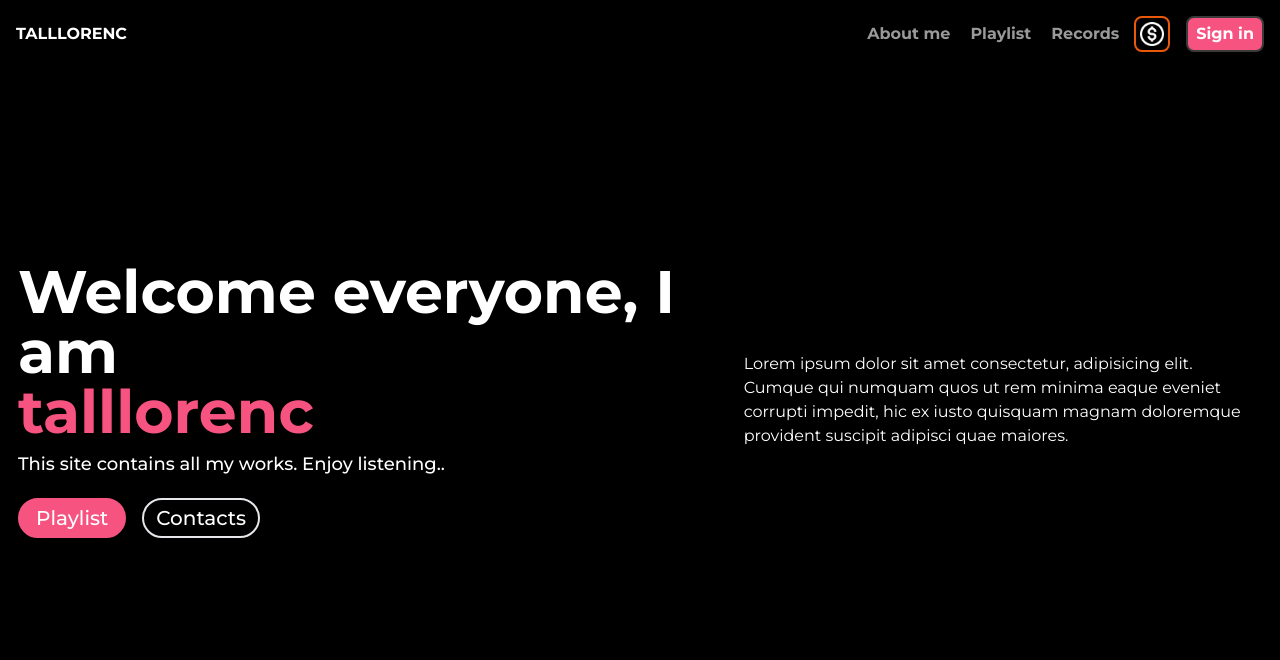
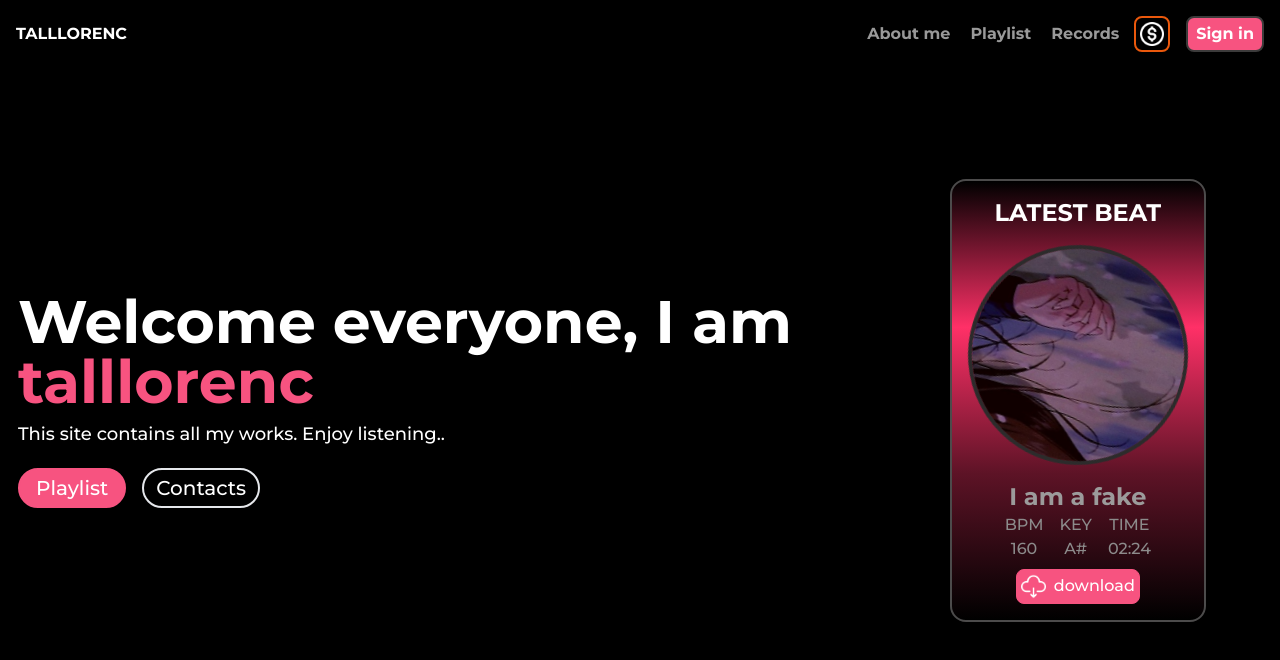
Before and after one commit to talllorenc/talllorenc.com, a Next.js app: page /header in a window 1280 px wide. Shown: the top 660 px of the page. Built offline with nearby package versions, Linux system fonts and the light colour scheme.

Commit message:
Refactor Header

```diff
--- a/src/app/globals.css
+++ b/src/app/globals.css
@@ -29,12 +29,10 @@ a {
   width: 100%;
   display: flex;
   flex-direction: column;
-  min-height: screen;
 }
 
 .container{
   max-width: 1366px;
-  margin: 0 auto;
   padding: 0 18px;
 }
 
@@ -49,6 +47,14 @@ a {
 }
 
 .gradient-header-bg {
-  background: linear-gradient(to bottom right, black,black,black, #ff3067, #ff5381);
-  height: 100vh;
+  background: linear-gradient(to bottom,black, #ff3067, #5d1326, black);
 }
+
+@keyframes rotate {
+  0% { transform: rotate(0deg); }
+  100% { transform: rotate(360deg); }
+}
+
+.rotatingImageContainer {
+  animation: rotate 10s linear infinite; /* Вы можете настроить продолжительность и тип анимации здесь */
+}
--- a/src/app/header/page.jsx
+++ b/src/app/header/page.jsx
@@ -1,9 +1,10 @@
 import Image from "next/image";
 import Link from "next/link";
+import LatestBeat from "@/components/LatestBeat";
 
 const HeaderPage = () => {
   return (
-    <div className="h-screen flex items-center container justify-between">
+    <div className="h-screen flex items-center justify-between gap-4 container mx-auto">
       <div className="flex flex-col font-bold gap-5 w-[70%]">
         <div className="flex flex-col">
           <span className="text-6xl">Welcome everyone, I am</span>
@@ -28,10 +29,8 @@ const HeaderPage = () => {
           </Link>
         </div>
       </div>
-      <div className="w-[50%]">
-        Lorem ipsum dolor sit amet consectetur, adipisicing elit. Cumque qui
-        numquam quos ut rem minima eaque eveniet corrupti impedit, hic ex iusto
-        quisquam magnam doloremque provident suscipit adipisci quae maiores.
+      <div className="w-[30%]">
+        <LatestBeat/>
       </div>
     </div>
   );
--- a/src/app/layout.jsx
+++ b/src/app/layout.jsx
@@ -17,10 +17,8 @@ export default function RootLayout({children}) {
             <link rel="shortcut icon" href="/favicon/favicon.ico"/>
         </head>
         <body className={`${montserrat.className}`}>
-        <div className="main_container">
             <Navbar/>
             {children}
-        </div>
         </body>
         </html>
     );
--- a/src/app/page.jsx
+++ b/src/app/page.jsx
@@ -2,7 +2,7 @@ import HeaderPage from "@/app/header/page";
 
 export default function Home() {
     return (
-        <div>
+        <div className="flex flex-1 flex-col">
             <HeaderPage/>
         </div>
     )
--- /dev/null
+++ b/src/components/LatestBeat.jsx
@@ -0,0 +1,39 @@
+"use client"
+
+import Image from "next/image";
+
+const LatestBeat = () => {
+    return(
+        <div className="flex flex-col items-center gap-4 ">
+            <div className="border-2 border-[#4c4b4b] rounded-2xl flex flex-col items-center p-4 gap-4 gradient-header-bg">
+                <span className="font-bold text-2xl">LATEST BEAT</span>
+                <Image src="/test2.jpeg" alt="latest beat image" width={220} height={220} className="rounded-full rotatingImageContainer border-4 border-[#2c2b2b]"/>
+                <div className="flex flex-col items-center gap-2">
+                    <div className="flex flex-col text-md items-center">
+                        <span className="text-2xl font-bold text-[#9c9b9b]">I am a fake</span>
+                        <div className="flex gap-4 items-center text-center text-[#8c8b8b]">
+                            <div className="flex flex-col font-medium ">
+                                <span className="">BPM</span>
+                                <span>160</span>
+                            </div>
+                            <div className="flex flex-col font-medium">
+                                <span className="">KEY</span>
+                                <span>A#</span>
+                            </div>
+                            <div className="flex flex-col font-medium">
+                                <span className="">TIME</span>
+                                <span>02:24</span>
+                            </div>
+                        </div>
+                    </div>
+                    <a href="" className="flex gap-2 border border-[#F75380] p-1 rounded-lg bg-[#F75380] font-medium">
+                        <Image src="/header/download.png" width={25} height={25} alt="download icon"/>
+                        download
+                    </a>
+                </div>
+            </div>
+        </div>
+    )
+};
+
+export default LatestBeat;
```
